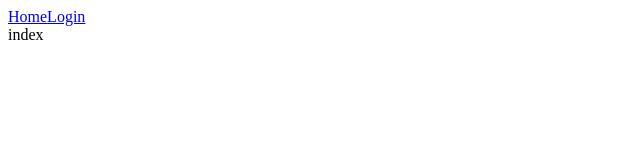
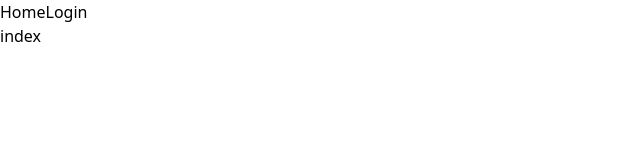
Before and after one commit to rkaehdaos/toy-nuxt3, a Nuxt app: page / in a window 1280 px wide. Shown: the top 160 px of the page, without its empty margins (0-640 px from the left). Built offline with nearby package versions, Linux system fonts and the light colour scheme.

Commit message:
config들 수정
Ticket : #2
Signed-off-by: GeunChang Ahn <13996827+rkaehdaos@users.noreply.github.com>

```diff
--- a/nuxt.config.ts
+++ b/nuxt.config.ts
@@ -1,4 +1,15 @@
 // https://v3.nuxtjs.org/api/configuration/nuxt.config
 export default defineNuxtConfig({
+    css: ['~/assets/css/tailwind.css'],
+    build: {
+        postcss: {
+            postcssOptions: {
+                plugins: {
+                    tailwindcss: {},
+                    autoprefixer: {}
+                }
+            }
+        }
+    }
 
 })
--- a/tailwind.config.js
+++ b/tailwind.config.js
@@ -1,6 +1,11 @@
 /** @type {import('tailwindcss').Config} */
 module.exports = {
-  content: [],
+  content: [
+    './components/**/*.{js,vue,ts}',
+    './layouts/**/*.vue',
+    './pages/**/*.vue',
+    './plugins/**/*.{js,ts}'
+  ],
   theme: {
     extend: {},
   },
```
